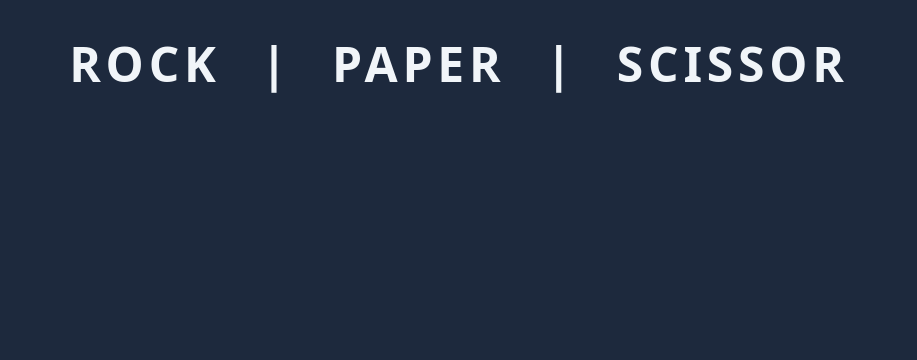
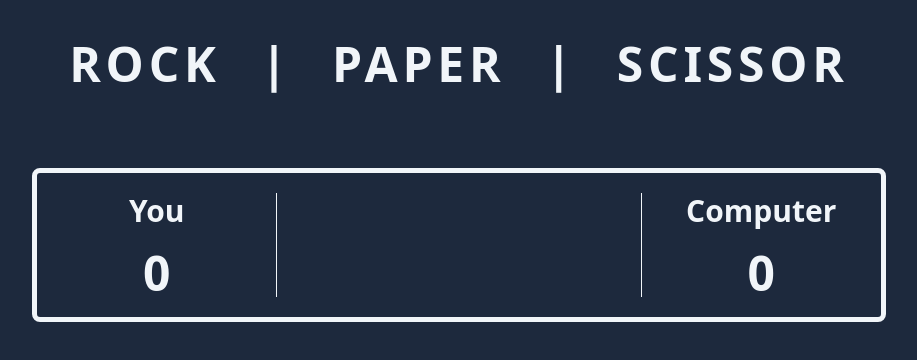
Before and after one commit to jutuli/Rock_Paper_Scissors, a React (Vite) app: page / in a window 1280 px wide. Shown: the top 360 px of the page, without its empty margins (181-1098 px from the left). Built offline with nearby package versions, Linux system fonts and the light colour scheme.

Commit message:
Create + Design ScoreBoard

```diff
--- a/src/App.tsx
+++ b/src/App.tsx
@@ -1,9 +1,14 @@
+import { useState } from "react";
 import Header from "./components/Header";
+import ScoreBoard from "./components/ScoreBoard";
 
 function App() {
+  const [playerScore, setPlayerScore] = useState(0);
+  const [computerScore, setComputerScore] = useState(0);
   return (
     <section className="flex h-screen flex-col items-center bg-slate-800 text-slate-100">
       <Header />
+      <ScoreBoard playerScore={playerScore} computerScore={computerScore} />
     </section>
   );
 }
--- a/src/components/ScoreBoard.tsx
+++ b/src/components/ScoreBoard.tsx
@@ -0,0 +1,23 @@
+interface IScoreBoardProps {
+  playerScore: number;
+  computerScore: number;
+}
+
+const ScoreBoard = ({ playerScore, computerScore }: IScoreBoardProps) => {
+  const scoreDesign =
+    "computer-score border-slate-100 flex flex-col items-center justify-center gap-5 w-60";
+  return (
+    <section className="score-board my-10 flex w-2/3 justify-between rounded-lg border-5 border-slate-100 py-5">
+      <div className={`player-score ${scoreDesign} border-r`}>
+        <h2 className="text-3xl font-bold">You</h2>
+        <p className="text-5xl font-bold">{playerScore}</p>
+      </div>
+      <div className={`computer-score ${scoreDesign} border-l`}>
+        <h2 className="text-3xl font-bold">Computer</h2>
+        <p className="text-5xl font-bold">{computerScore}</p>
+      </div>
+    </section>
+  );
+};
+
+export default ScoreBoard;
```
